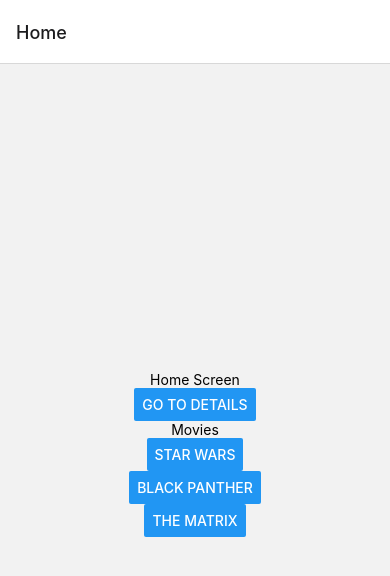
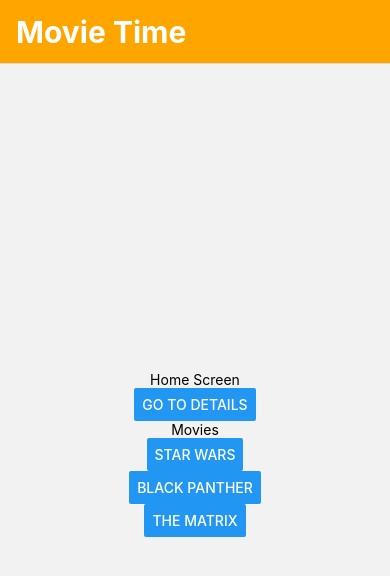
Before and after one commit to Med-Elamine/App-Time-Navigation, a React Native app: screen / in a window 390 px wide. Shown: the top 576 px of the page. Built offline with nearby package versions, Linux system fonts and the light colour scheme.

Commit message:
use screenOptions & options props to customize our screens

```diff
--- a/App.js
+++ b/App.js
@@ -15,12 +15,26 @@
 export default function App() {
   return (
     <NavigationContainer>
-      <stack.Navigator initialRouteName='Home'>
-        <stack.Screen name='Home' component={HomeScreen}/>
+      <stack.Navigator initialRouteName='Home'
+        screenOptions={{
+        headerTintColor: 'white',
+        headerStyle: {backgroundColor: 'orange'}
+      }}>
+        <stack.Screen name='Home' component={HomeScreen}
+        options={{
+          title: 'Movie Time',
+          headerTitleStyle: {fontSize:30, fontWeight: 'bold'}
+        }}/>
         <stack.Screen name='Details' component={DetailScreen}/>
         <stack.Screen name='MoreDetails' component={DetailScreen}/>
-        <stack.Screen name='Movie' component={MovieScreen}/>
-        <stack.Screen name='MoreMovieDetails' component={MovieScreen}/>
+        <stack.Screen name='Movie' component={MovieScreen}
+        options={
+          ({route}) => ({title: route.params.movie.title})
+        }/>
+        <stack.Screen name='MoreMovieDetails' component={MovieScreen}
+        options={
+          ({route}) => ({title: route.params.movie.title})
+        }/>
         <stack.Screen name='BigImage' component={ImageScreen}/>
       </stack.Navigator>
     </NavigationContainer>
```
